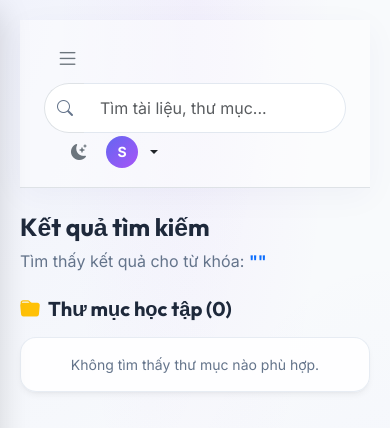
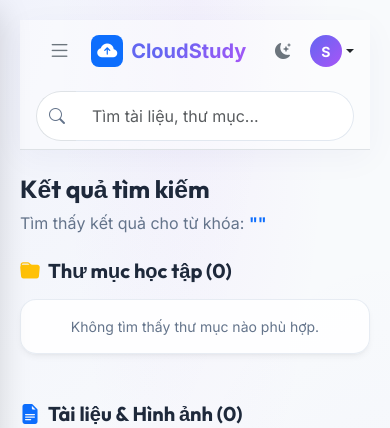
Before and after one commit to hoaianh1505-dev/cloudstudy, a Node server app: page /search in a window 390 px wide. Shown: the top 428 px of the page. Run offline with Node 20, Linux system fonts and the light colour scheme; the visitor is signed in with stand-in values (Sample User, id 1); some libraries are stand-ins or nearby versions.

Commit message:
Optimize header layout and controls for mobile responsive view

```diff
--- a/public/js/main.js
+++ b/public/js/main.js
@@ -299,13 +299,14 @@ function toggleTheme() {
 }
 
 function updateThemeIcon(theme) {
-  const icon = document.getElementById('themeToggleIcon');
-  if (!icon) return;
-  if (theme === 'dark') {
-    icon.className = 'bi bi-sun-fill';
-  } else {
-    icon.className = 'bi bi-moon-stars-fill';
-  }
+  const icons = document.querySelectorAll('.themeToggleIconClass');
+  icons.forEach(icon => {
+    if (theme === 'dark') {
+      icon.className = 'bi bi-sun-fill themeToggleIconClass';
+    } else {
+      icon.className = 'bi bi-moon-stars-fill themeToggleIconClass';
+    }
+  });
 }
 
 // --- AI ASSISTANT CHAT HANDLERS ---
--- a/views/partials/navbar.ejs
+++ b/views/partials/navbar.ejs
@@ -1,13 +1,54 @@
-<nav class="navbar navbar-expand-lg navbar-light glass-panel border-0 border-bottom sticky-top py-3 px-4 mb-4">
-  <div class="container-fluid p-0 d-flex align-items-center">
+<nav class="navbar navbar-light glass-panel border-0 border-bottom sticky-top py-2 px-3 py-lg-3 px-lg-4 mb-4">
+  <div class="container-fluid p-0 d-flex flex-column flex-lg-row align-items-stretch align-items-lg-center gap-2 gap-lg-0">
+
+    <!-- Top Row for Mobile Layout -->
+    <div class="d-flex align-items-center justify-content-between w-100 d-lg-none mb-2">
+      <div class="d-flex align-items-center">
         <!-- Hamburger Toggle for Mobile Sidebar -->
-    <button class="btn btn-outline-secondary border-0 me-2 d-lg-none" type="button" onclick="toggleMobileSidebar()" aria-label="Toggle navigation">
+        <button class="btn btn-outline-secondary border-0 me-2" type="button" onclick="toggleMobileSidebar()" aria-label="Toggle navigation">
           <i class="bi bi-list fs-3"></i>
         </button>
+        <!-- Brand logo on Mobile -->
+        <a href="/dashboard" class="d-flex align-items-center text-decoration-none">
+          <div class="bg-primary text-white rounded-3 p-1.5 d-flex align-items-center justify-content-center me-2" style="width: 32px; height: 32px;">
+            <i class="bi bi-cloud-arrow-up-fill fs-5"></i>
+          </div>
+          <span class="brand-gradient fs-5 fw-bold">CloudStudy</span>
+        </a>
+      </div>
 
+      <!-- Right Controls for Mobile -->
+      <div class="d-flex align-items-center">
+        <!-- Theme Toggle Button -->
+        <button class="btn btn-outline-secondary rounded-circle border-0 me-2 d-flex align-items-center justify-content-center" style="width: 38px; height: 38px;" onclick="toggleTheme()" title="Đổi giao diện Sáng/Tối">
+          <i class="bi bi-moon-stars-fill themeToggleIconClass"></i>
+        </button>
+
+        <% if (user) { %>
+          <div class="dropdown">
+            <button class="btn btn-link nav-link dropdown-toggle d-flex align-items-center text-dark text-decoration-none p-0" type="button" data-bs-toggle="dropdown" aria-expanded="false">
+              <div class="avatar-circle bg-primary text-white d-flex align-items-center justify-content-center rounded-circle fw-bold" style="width: 32px; height: 32px; font-size: 14px;">
+                <%= user.username.charAt(0).toUpperCase() %>
+              </div>
+            </button>
+            <ul class="dropdown-menu dropdown-menu-end border-0 shadow-sm rounded-3 mt-2">
+              <li><a class="dropdown-item py-2" href="/dashboard"><i class="bi bi-speedometer2 me-2"></i>Dashboard</a></li>
+              <li><a class="dropdown-item py-2" href="/folders"><i class="bi bi-folder-fill me-2"></i>Thư mục của tôi</a></li>
+              <li><hr class="dropdown-divider"></li>
+              <li><a class="dropdown-item py-2 text-danger" href="/logout"><i class="bi bi-box-arrow-right me-2"></i>Đăng xuất</a></li>
+            </ul>
+          </div>
+        <% } else { %>
+          <a href="/login" class="btn btn-sm btn-outline-primary me-2">Đăng nhập</a>
+        <% } %>
+      </div>
+    </div>
+
+    <!-- Desktop Layout Content / Wrapped Mobile Search -->
+    <div class="d-flex flex-grow-1 align-items-center justify-content-between w-100">
       <!-- Search Bar -->
-    <form class="d-flex me-auto" action="/search" method="GET" style="width: 100%; max-width: 400px;">
-      <div class="input-group">
+      <form class="d-flex w-100 me-lg-auto" action="/search" method="GET">
+        <div class="input-group w-100" style="max-width: 400px;">
           <span class="input-group-text bg-white border-end-0 rounded-start-pill text-muted">
             <i class="bi bi-search"></i>
           </span>
@@ -15,11 +56,11 @@
         </div>
       </form>
 
-    <!-- Right Controls -->
-    <div class="d-flex align-items-center ms-3">
+      <!-- Right Controls for Desktop (hidden on mobile) -->
+      <div class="d-none d-lg-flex align-items-center ms-3">
         <!-- Theme Toggle Button -->
         <button id="themeToggleBtn" class="btn btn-outline-secondary rounded-circle border-0 me-2 d-flex align-items-center justify-content-center" style="width: 38px; height: 38px;" onclick="toggleTheme()" title="Đổi giao diện Sáng/Tối">
-        <i class="bi bi-moon-stars-fill" id="themeToggleIcon"></i>
+          <i class="bi bi-moon-stars-fill themeToggleIconClass" id="themeToggleIcon"></i>
         </button>
 
         <% if (user) { %>
@@ -43,4 +84,6 @@
         <% } %>
       </div>
     </div>
+
+  </div>
 </nav>
```
Lines whose indentation alone changed are shown as unchanged.
